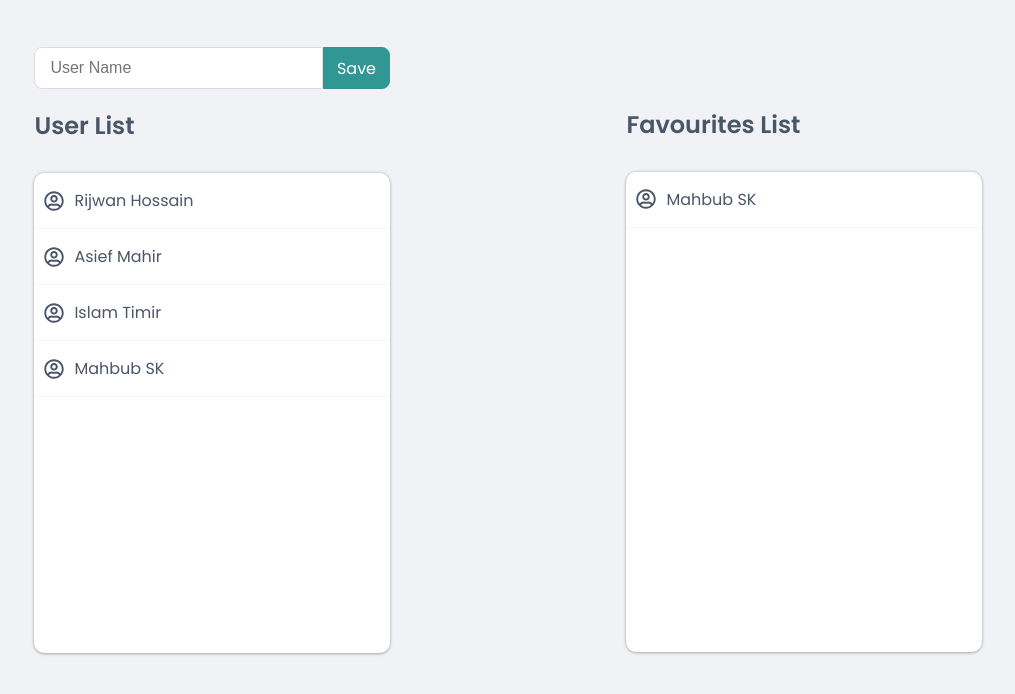
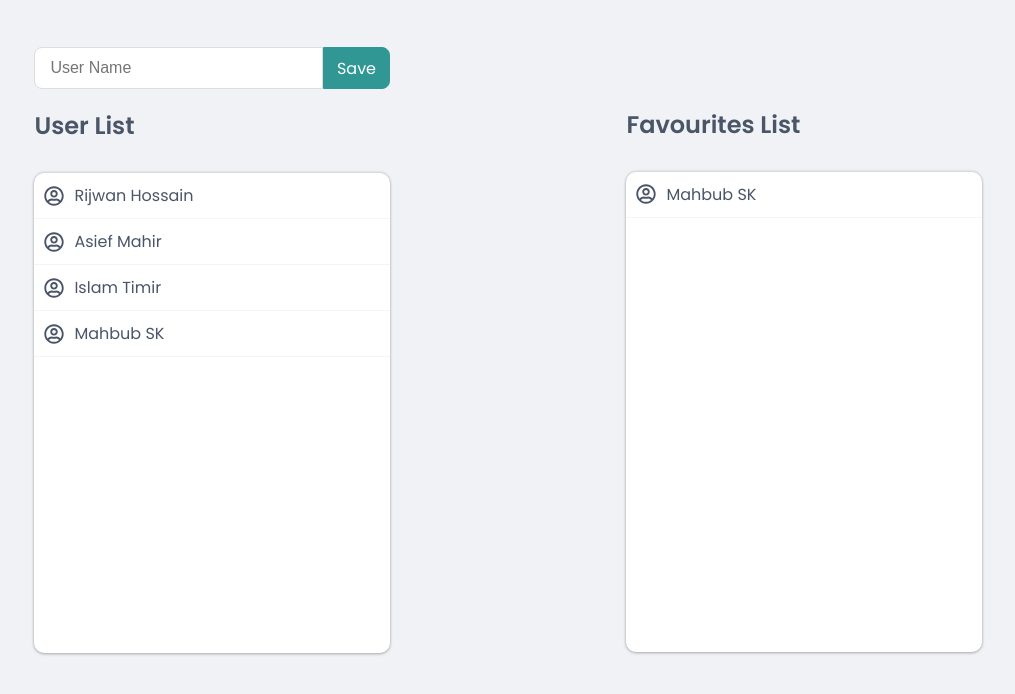
Before and after one commit to mahbubsk/user-lists, a React (Create React App) app: page / in a window 1280 px wide. Shown: the top 694 px of the page, without its empty margins (132-1147 px from the left). Built offline with nearby package versions, Linux system fonts and the light colour scheme.

Commit message:
fix: username margin issue

```diff
--- a/src/Components/Style/UserItem/UserName.js
+++ b/src/Components/Style/UserItem/UserName.js
@@ -1,7 +1,7 @@
 import styled from 'styled-components';
 
 const UserName = styled.p`
-    margin: 5px 10px 5px 10px;
+    margin: 0 10px;
     font-weight: 400;
     font-size: 16px;
     color: #4A5568;
```
